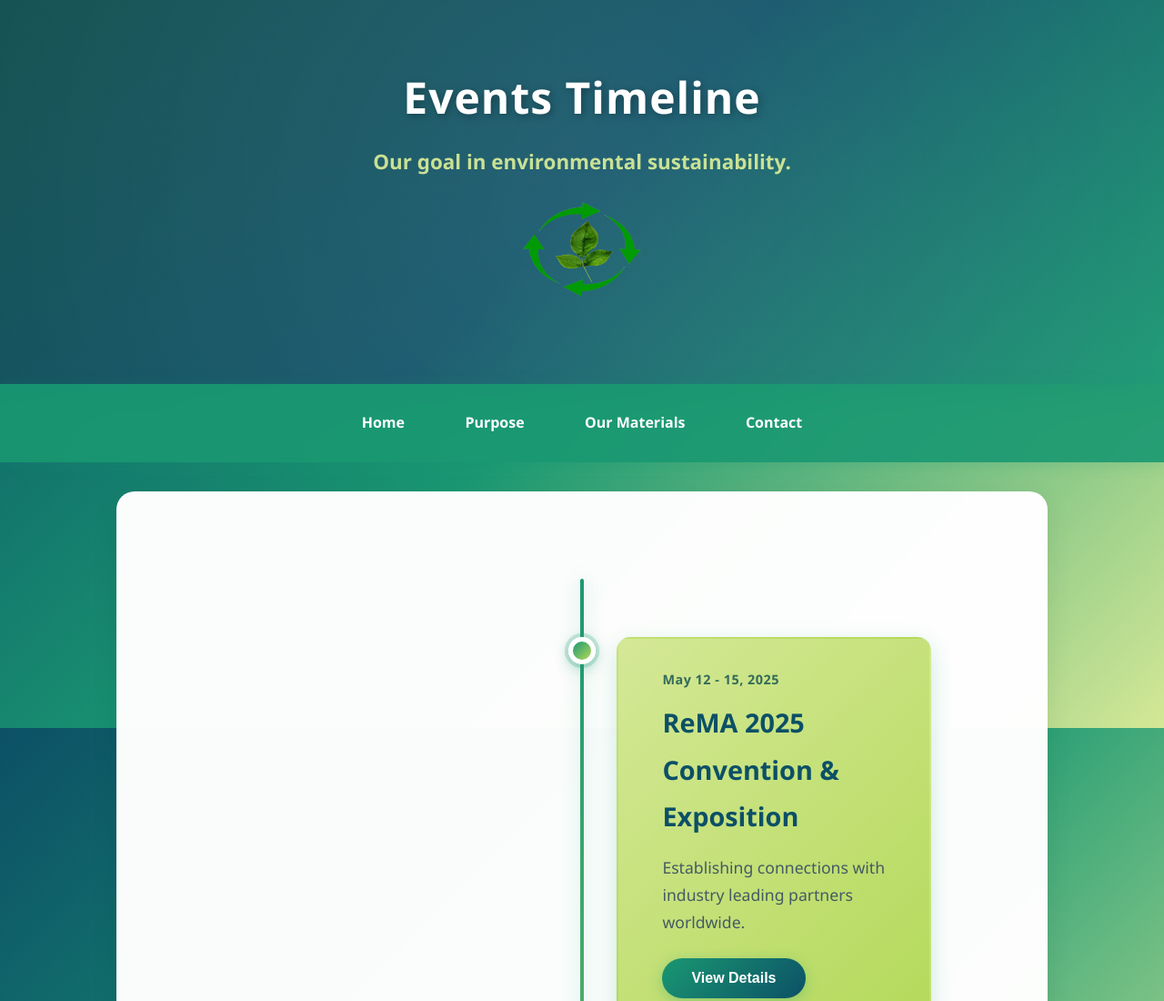
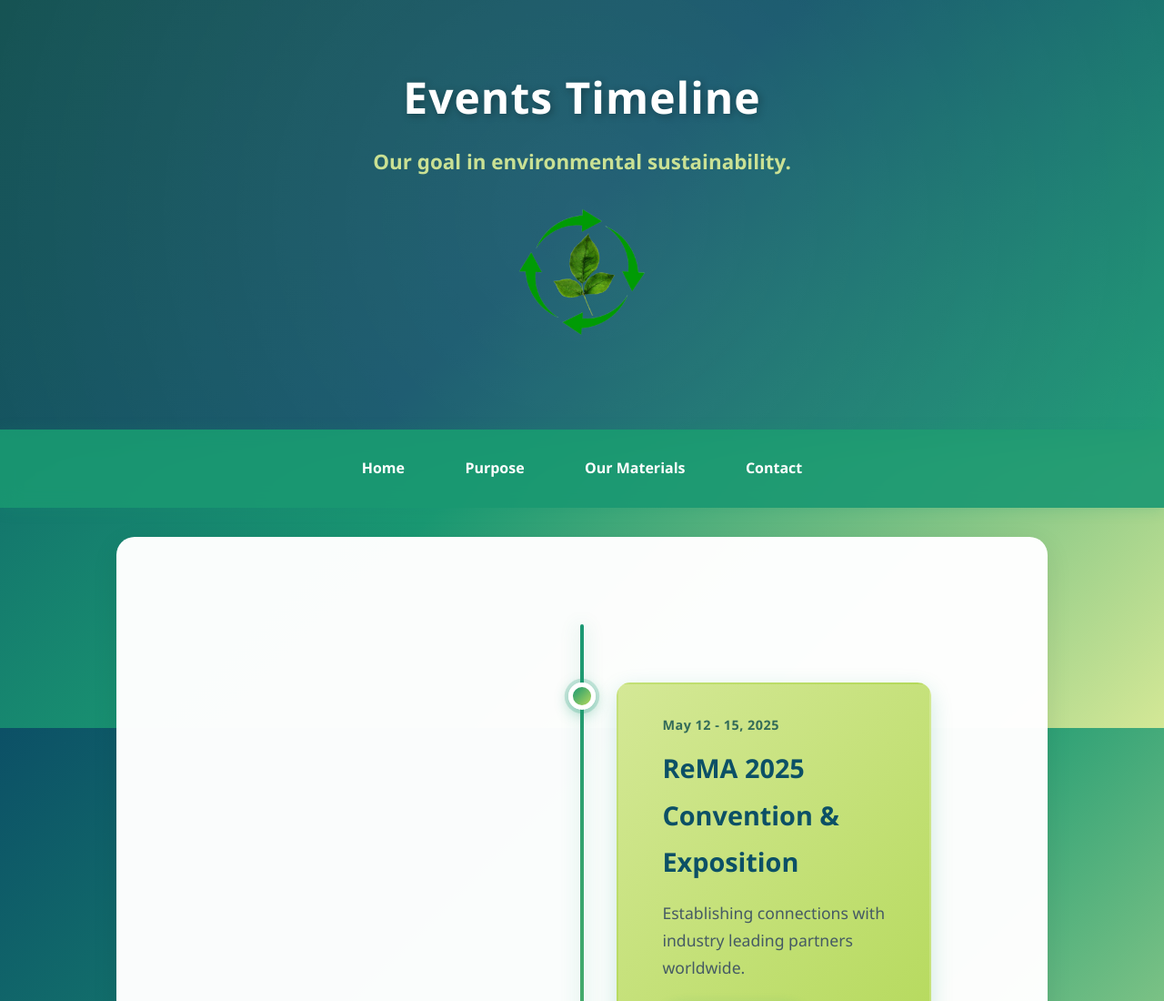
Before and after one commit to DaggerBxii/DaggerBxii.github.io, a website: page events.html in a window 1280 px wide. Shown: the top 1100 px of the page at 91% size. Drawn offline with Linux system fonts and the light colour scheme.

Commit message:
Fixed logo on events page

```diff
--- a/events.html
+++ b/events.html
@@ -15,7 +15,7 @@
     <div class="header-content fade-in">
       <h1>Events Timeline</h1>
       <p>Our goal in environmental sustainability.</p>
-      <img src="public/images/icon.png" height="150px" width="150px" alt="MRA Logo" class="header-logo">
+      <img src="public/images/icon.png" height="200px" alt="MRA Logo" class="header-logo">
     </div>
   </header>
 
```
